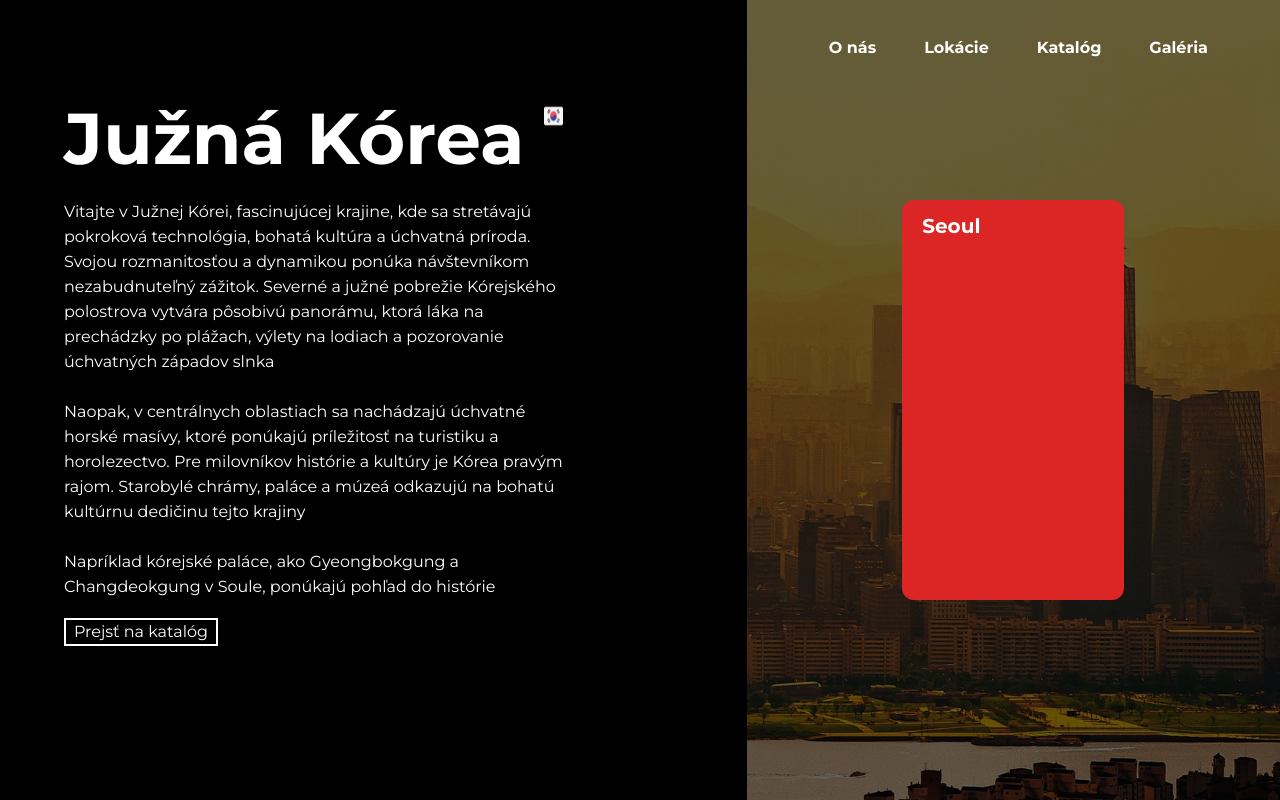
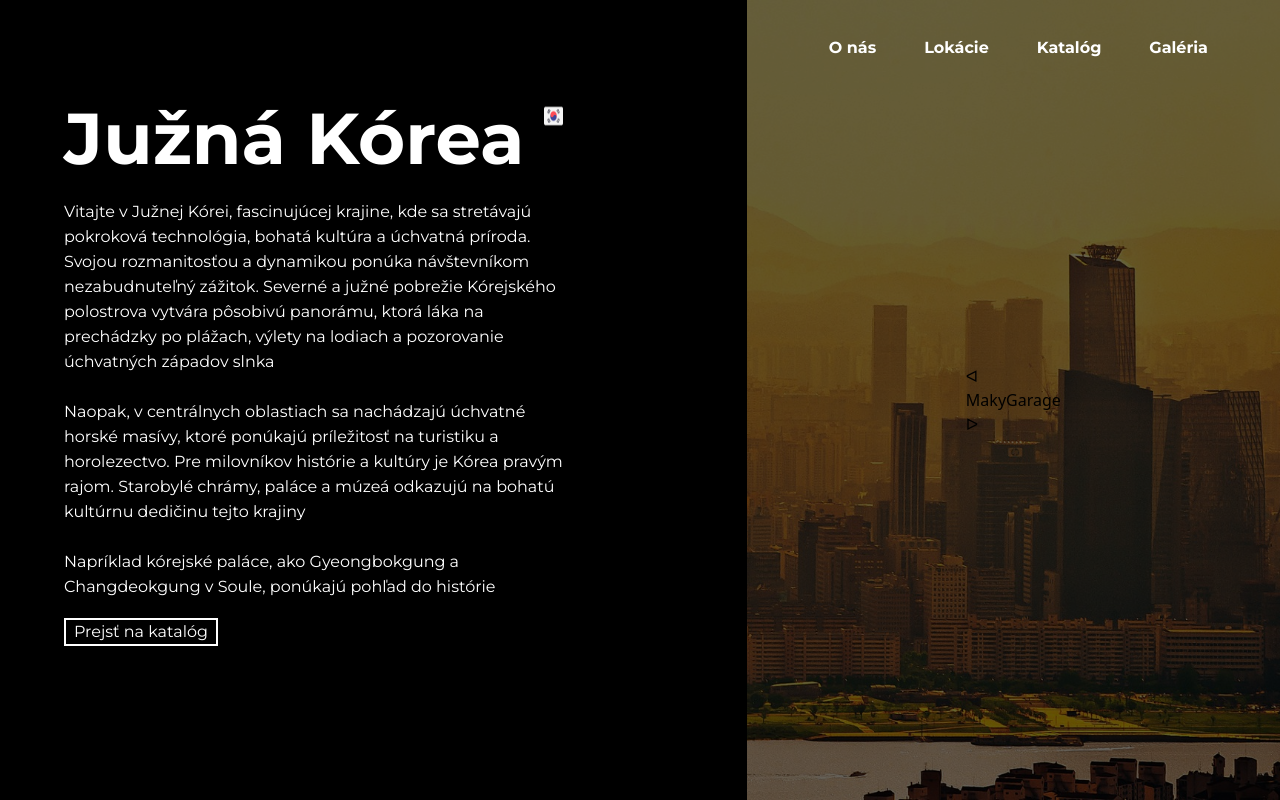
Before and after one commit to mxrshall/E-Travel-static, a React (Vite) app: page /info in a window 1280 px wide. Shown: the top 800 px of the page. Built offline with nearby package versions, Linux system fonts and the light colour scheme.

Commit message:
Zaklady slideru

```diff
--- a/src/InfoComponents/LokaciaRight.jsx
+++ b/src/InfoComponents/LokaciaRight.jsx
@@ -3,6 +3,7 @@ import InfoDescription from "./InfoDescription"
 import InfoButton from "./InfoButton"
 import InfoFlag from "./InfoFlag"
 import Card from "../Card"
+import Slider from "../Slider"
 
 function LokaciaRight({title, description, background, flag}) {
 
@@ -18,7 +19,7 @@ function LokaciaRight({title, description, background, flag}) {
             <InfoButton/>
           </div>
           <div className="w-5/12 h-[100vh] flex justify-center items-center">
-            <Card title="Seoul"/>
+            <Slider/>
           </div>
         </div>
         <div className="w-full h-[100vh] bg-black opacity-60 absolute"></div>
--- /dev/null
+++ b/src/Slider.jsx
@@ -0,0 +1,128 @@
+import { useState } from "react";
+import { motion } from "framer-motion";
+
+import header1 from "./images/header/header1.jpg"
+import header2 from "./images/header/header2.jpg"
+import header3 from "./images/header/header3.jpg"
+import header4 from "./images/header/header4.jpg"
+
+const sliderimages = [
+    {
+        logo: header1,
+        title: "MakyGarage",
+        link: "https://www.makygarage.sk/",
+    },
+    {
+        logo: header2,
+        title: "Bánczi Roman",
+        link: "https://www.lexanga.sk/",
+    },
+    {
+        logo: header3,
+        title: "Aikido Vsetin",
+        link: "https://aikidovsetin.cz/",
+    },
+    {
+        logo: header4,
+        title: "Prepravy",
+        link: "https://nadrozmerneprepravy.sk/",
+    },
+];
+
+const slidersettings = {
+    initial: (direction) => {
+        return {
+            x: direction > 0 ? 100 : -100,
+            opacity: 0,
+        };
+    },
+    animate: {
+        x: 0,
+        opacity: 1,
+    },
+    exit: (direction) => {
+        return {
+            x: direction > 0 ? -100 : 100,
+            opacity: 0,
+        };
+    },
+};
+
+const Slider = () => {
+    const [index, setIndex] = useState(0);
+    const [direction, setDirection] = useState(0);
+
+    const next = () => {
+        setDirection(1);
+        if (index === sliderimages.length - 1) {
+            setIndex(0);
+            return;
+        }
+        setIndex(index + 1);
+    };
+
+    const prev = () => {
+        setDirection(-1);
+        if (index === 0) {
+            setIndex(sliderimages.length - 1);
+            return;
+        }
+        setIndex(index - 1);
+    };
+
+    return (
+        <div className="slider">
+            <motion.button
+                animate={{ x: 0, opacity: 1 }}
+                initial={{ x: 100, opacity: 0 }}
+                transition={{ delay: 0.8 }}
+                onClick={prev}
+            >
+                ᐊ
+            </motion.button>
+            <div className="slider__container">
+                <a href={sliderimages[index].link} target="_blank">
+                    <motion.div
+                        animate={{ scale: [0, 1], opacity: [0, 1] }}
+                        transition={{ duration: 0.5, delay: 0.3 }}
+                        className="slider__background"
+                    >
+                        <motion.div
+                            className="clenovia__fotka"
+                            variants={slidersettings}
+                            animate="animate"
+                            initial="initial"
+                            exit="exit"
+                            key={sliderimages[index].logo}
+                            custom={direction}
+                            style={{
+                                backgroundImage: `url(${sliderimages[index].logo})`,
+                            }}
+                        ></motion.div>
+                        <motion.div
+                            variants={slidersettings}
+                            animate="animate"
+                            initial="initial"
+                            exit="exit"
+                            key={sliderimages[index].title}
+                            custom={direction}
+                            className="slider__title"
+                        >
+                            {sliderimages[index].title}
+                        </motion.div>
+                    </motion.div>
+                </a>
+            </div>
+            <motion.button
+                animate={{ x: 0, opacity: 1 }}
+                initial={{ x: -100, opacity: 0 }}
+                transition={{ delay: 0.8 }}
+                onClick={next}
+            >
+                ᐅ
+            </motion.button>
+        </div>
+    );
+};
+
+export default Slider;
```
